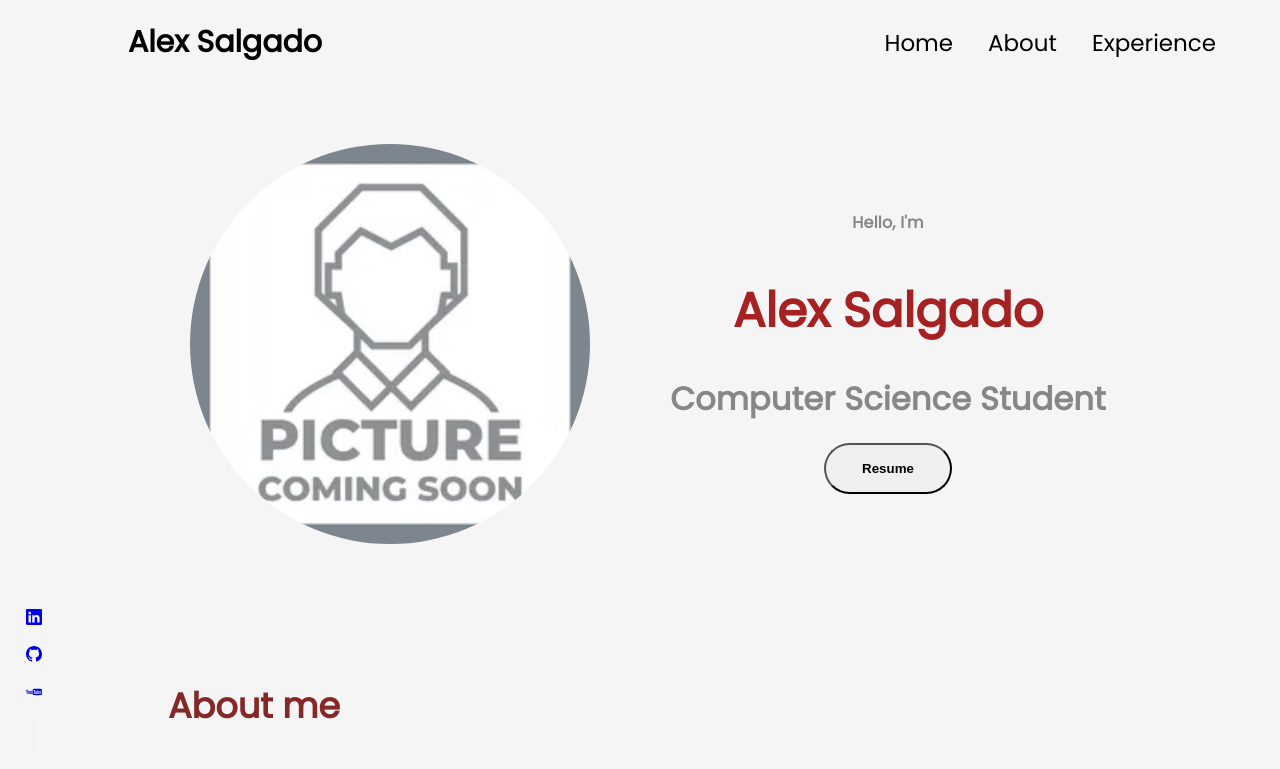
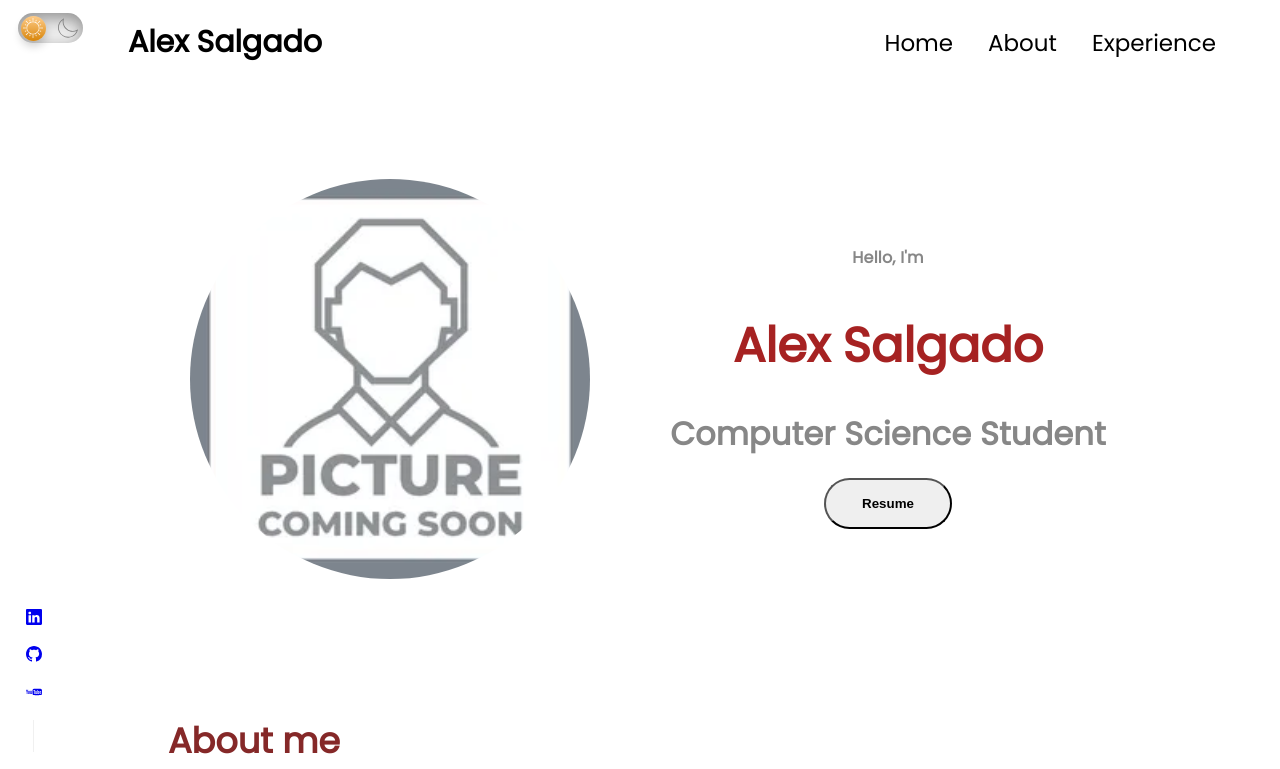
Before and after one commit to Salgado-alex/personal-website, a React (Create React App) app: page / in a window 1280 px wide. Shown: the top 769 px of the page. Built offline with nearby package versions, Linux system fonts and the light colour scheme.

Commit message:
cleaned up my styles css

```diff
--- a/src/app.jsx
+++ b/src/app.jsx
@@ -1,5 +1,6 @@
 import React from "react";
 import Nav from "./components/nav/Nav";
+import DarkMode from "./components/DarkMode/DarkMode";
 import Experience from "./components/Experience/Experience";
 import About from "./components/about/About";
 import Contact from "./components/contact/Contact";
@@ -8,7 +9,9 @@
   return (
     <>
       <Nav />
+      <DarkMode />
       <About />
+
       <Experience />
       <Contact />
       <Footer />
--- /dev/null
+++ b/src/components/DarkMode/DarkMode.css
@@ -0,0 +1,68 @@
+.dark_mode {
+    margin-top: -20px;
+    margin-left: 10px;
+}
+
+.dark_mode_label {
+    width: 65px;
+    height: 30px;
+    position: relative;
+    display: block;
+    background: #ebebeb;
+    border-radius: 200px;
+    box-shadow: inset 0px 5px 15px rgba(0, 0, 0, 0.4),
+        inset 0px -5px 15px rgba(255, 255, 255, 0.4);
+    cursor: pointer;
+    transition: 0.3s;
+}
+.dark_mode_label:after {
+    content: "";
+    width: 25px;
+    height: 25px;
+    position: absolute;
+    top: 3px;
+    left: 3px;
+    background: linear-gradient(180deg, #ffcc89, #d8860b);
+    border-radius: 180px;
+    box-shadow: 0px 5px 10px rgba(0, 0, 0, 0.2);
+    transition: 0.3s;
+}
+.dark_mode_input {
+    width: 0;
+    height: 0;
+    visibility: hidden;
+}
+.dark_mode_input:checked + .dark_mode_label {
+    background: #242424;
+}
+.dark_mode_input:checked + .dark_mode_label:after {
+    left: 62px;
+    transform: translateX(-100%);
+    background: linear-gradient(180deg, #777, #3a3a3a);
+}
+.dark_mode_label:active:after {
+    width: 30px;
+}
+
+.dark_mode_label svg {
+    position: absolute;
+    width: 20px;
+    top: 5px;
+    z-index: 100;
+}
+.dark_mode_label svg.sun {
+    left: 5px;
+    fill: #fff;
+    transition: 0.3s;
+}
+.dark_mode_label svg.moon {
+    left: 40px;
+    fill: #7e7e7e;
+    transition: 0.3s;
+}
+.dark_mode_input:checked + .dark_mode_label svg.sun {
+    fill: #7e7e7e;
+}
+.dark_mode_input:checked + .dark_mode_label svg.moon {
+    fill: #fff;
+}
--- /dev/null
+++ b/src/components/DarkMode/DarkMode.jsx
@@ -0,0 +1,33 @@
+import React from "react";
+import { ReactComponent as Sun } from "../../images/Sun.svg";
+import { ReactComponent as Moon } from "../../images/Moon.svg";
+import "./DarkMode.css";
+
+const DarkMode = () => {
+  const setDarkMode = () => {
+    document.querySelector("body").setAttribute("data-theme", "dark");
+  };
+  const setLightMode = () => {
+    document.querySelector("body").setAttribute("data-theme", "light");
+  };
+  const toggleTheme = (e) => {
+    if (e.target.checked) setDarkMode();
+    else setLightMode();
+  };
+  return (
+    <div className="dark_mode">
+      <input
+        className="dark_mode_input"
+        type="checkbox"
+        id="darkmode-toggle"
+        onChange={toggleTheme}
+      />
+      <label className="dark_mode_label" for="darkmode-toggle">
+        <Sun />
+        <Moon />
+      </label>
+    </div>
+  );
+};
+
+export default DarkMode;
--- a/src/components/about/about.css
+++ b/src/components/about/about.css
@@ -76,7 +76,7 @@
   border-radius: 2rem;
 }
 .btn-color-1 {
-  border: rgb(155, 114, 114);
+  border: rgb(83, 44, 44);
 }
 .btn-color-1:hover {
   background: rgb(138, 125, 125);
--- a/src/styles.css
+++ b/src/styles.css
@@ -1,16 +1,25 @@
 @import url("https://fonts.googleapis.com/css?family=Poppins:300,400");
 
-body {
-  font-family: "Poppins", sans-serif;
-  font-style: normal;
-  font-weight: normal;
-  overflow-x: hidden;
+:root {
+  --body_background: white;
+  --body_color: black;
+  --link_color: navy;
+}
+
+[data-theme="dark"] {
+  --body_background: #282c34;
+  --body_color: white;
+  --link_color: cyan;
 }
 
 html,
 body {
   scroll-behavior: smooth;
-  background-color: whitesmoke;
+  background-color: var(--body_background);
+  color: var(--body_color);
+  font-family: "Poppins", sans-serif;
+  font-style: normal;
+  font-weight: normal;
   width: 100%;
   height: 100%;
 }
@@ -63,147 +72,3 @@
   line-height: 25px;
   letter-spacing: 0.2px;
 }
-
-.bg-grey {
-  background: #2b2b2b !important;
-}
-
-.white-color {
-  color: #f0f0f0;
-}
-
-/*---------------------------------------
-  Buttons
------------------------------------------*/
-
-.section-btn {
-  background: #000000;
-  border: none;
-  border-radius: 50px;
-  color: #f0f0f0;
-  font-size: 12px;
-  font-weight: bold;
-  letter-spacing: 1.5px;
-  padding: 18px 32px;
-  margin-top: 42px;
-  text-transform: uppercase;
-
-  transition: all ease-in-out 0.4s;
-}
-
-.section-btn:focus,
-.section-btn:hover {
-  background: #ffffff;
-  color: #000000;
-}
-
-body {
-  background-color: transparent;
-  font-family: "Poppins", sans-serif;
-  font-style: normal;
-  font-weight: normal;
-  overflow-x: hidden;
-}
-
-html,
-body {
-  width: 100%;
-  height: 100%;
-}
-h1,
-h2,
-h3,
-h4,
-h5,
-h6 {
-  font-style: normal;
-  font-weight: bold;
-  letter-spacing: 0px;
-}
-
-#service,
-#work {
-  text-align: center;
-}
-
-/*---------------------------------------
-  Service section
------------------------------------------*/
-
-.service-thumb {
-  background: #625353;
-  border-radius: 5px;
-  padding: 42px 22px;
-  cursor: crosshair;
-  position: relative;
-  top: 0;
-
-  transition: all ease-in-out 0.4s;
-}
-
-.service-thumb:hover {
-  background: #2b2b2b;
-  top: -5px;
-}
-
-.service-thumb:hover .fa,
-.service-thumb:hover h4 {
-  color: #8a5454;
-}
-
-.service-thumb h4 {
-  padding-bottom: 5px;
-}
-
-.service-thumb .fa {
-  color: #7682cc;
-  font-size: 62px;
-  text-align: center;
-  margin-top: 32px;
-  margin-bottom: 22px;
-}
-
-.bg-grey .fa {
-  color: #ffffff;
-}
-
-/*---------------------------------------
-  Social icon
------------------------------------------*/
-
-.social-icon {
-  position: relative;
-  padding: 0;
-  margin: 0;
-  text-align: center;
-}
-
-.social-icon li {
-  display: inline-block;
-  list-style: none;
-}
-
-.social-icon li a {
-  background: #ffffff;
-  border-radius: 100%;
-  color: #454545;
-  cursor: pointer;
-  font-size: 20px;
-  text-decoration: none;
-  transition: all 0.4s ease-in-out;
-  width: 45px;
-  height: 45px;
-  line-height: 45px;
-  text-align: center;
-  vertical-align: middle;
-  position: relative;
-  top: 0;
-  margin: 0px 6px 10px 6px;
-}
-
-.social-icon li a:hover {
-  background: #000000;
-  color: #ffffff;
-  transform: scale(1.1);
-  top: -5px;
-}
```
